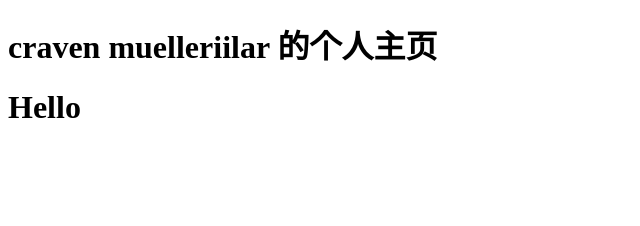
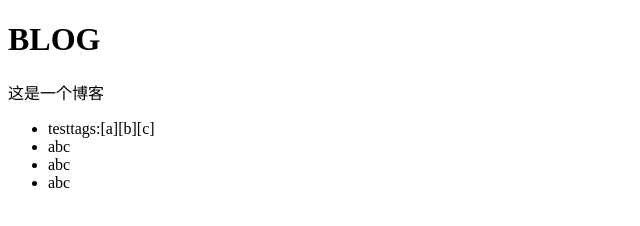
Before and after one commit to muelleriilar/github.io, a plain HTML site: page index.html in a window 1280 px wide. Shown: the whole page, without its empty margins (0-640 px from the left). Drawn offline with Linux system fonts and the light colour scheme.

Commit message:
Update index.html

```diff
--- a/index.html
+++ b/index.html
@@ -5,7 +5,13 @@
     <title>yaorongke</title>
 </head>
 <body>
-    <h1>craven muelleriilar 的个人主页</h1>
-    <h1>Hello</h1>
+    <h1>BLOG</h1>
+    <p>这是一个博客</p>
+    <ul>
+        <li><a link="123">test</a>tags:[a][b][c]</li>
+        <li>abc</li>
+        <li>abc</li>
+        <li>abc</li>
+    </ul>
 </body>
 </html>
```
